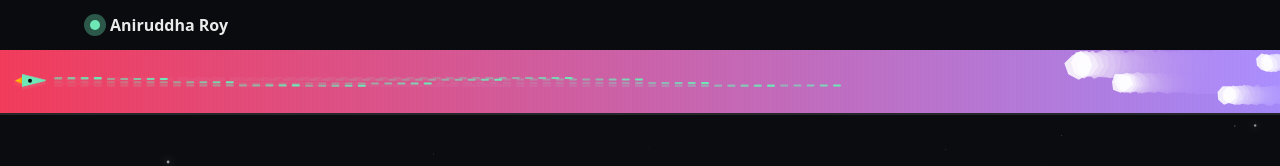
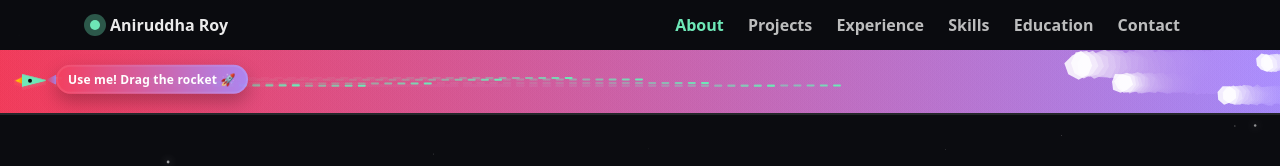
Before and after one commit to ayonftw/ayon.github.io, a plain HTML site: page index.html in a window 1280 px wide. Shown: the top 166 px of the page. Drawn offline with Linux system fonts and the light colour scheme; animation ran at ten frames a second.

Commit message:
Update index.html
Added About, Projects, etc on top

```diff
--- a/index.html
+++ b/index.html
@@ -20,19 +20,49 @@
   /* Header shooter canvas sizing */
   #header-shooter{position:absolute; inset:0; width:100%; height:100%; display:block; pointer-events:auto; cursor:grab}
 </style>
+<style>
+  /* Hint bubble for interactive header game */
+  #shooter-hint{
+    position:absolute; left:56px; top:50%; transform:translateY(-50%);
+    z-index:2; padding:6px 12px; border-radius:999px; white-space:nowrap;
+    font-size:12px; font-weight:700; letter-spacing:.2px; color:#fff;
+    background: linear-gradient(90deg, rgba(244,63,94,.92), rgba(167,139,250,.92));
+    box-shadow:0 8px 18px rgba(0,0,0,.25), 0 0 0 2px rgba(255,255,255,.08) inset;
+    animation: hint-bob 2s ease-in-out infinite;
+    pointer-events:none;
+  }
+  #shooter-hint::after{
+    content:""; position:absolute; left:-10px; top:50%; transform:translateY(-50%);
+    width:10px; height:10px; background:inherit; filter:brightness(.95);
+    clip-path: polygon(0 50%, 100% 0, 100% 100%);
+  }
+  #shooter-hint.hide{ opacity:0; transition: opacity .4s ease; }
+  @keyframes hint-bob{ 0%{transform:translateY(-50%)} 50%{transform:translateY(-56%)} 100%{transform:translateY(-50%)} }
+</style>
+<style>
+  /* Smooth in-page navigation */
+  html{scroll-behavior:smooth}
+  /* Offset anchors so sticky header doesn't cover headings */
+  section{scroll-margin-top:110px}
+</style>
 </head>
 <body>
   <canvas id="starfield" aria-hidden="true"></canvas>
   <header class="sticky-header">
   <div class="container nav">
     <div class="brand"><span class="dot"></span><span id="brand-name">Aniruddha Roy</span></div>
+    <nav aria-label="Primary">
+      <a href="#about">About</a>
+      <a href="#projects">Projects</a>
+      <a href="#experience">Experience</a>
+      <a href="#skills">Skills</a>
+      <a href="#education">Education</a>
+      <a href="#contact">Contact</a>
+    </nav>
   </div>
-  <div class="header-anim" aria-hidden="true">
+  <div class="header-anim" aria-hidden="false">
+    <div id="shooter-hint" role="status" aria-live="polite">Use me! Drag the rocket 🚀</div>
     <canvas id="header-shooter"></canvas>
-  </div>
-    <div class="orb orb1"></div>
-    <div class="orb orb2"></div>
-    <div class="orb orb3"></div>
   </div>
 </header>
 <style>
@@ -466,10 +496,11 @@
 })();
 </script>
 <script>
-// Header space-shooter animation (rocket on left, asteroids to the right) + drag to move
+// Header space-shooter animation (rocket, asteroids) + drag + first-load hint
 (function(){
   const container = document.querySelector('.header-anim');
   const cvs = document.getElementById('header-shooter');
+  const hint = document.getElementById('shooter-hint');
   if(!container || !cvs) return;
   const ctx = cvs.getContext('2d');
   let w=0, h=0, pr=1;
@@ -488,21 +519,40 @@
   window.addEventListener('resize', resize, {passive:true});
 
   const reduce = window.matchMedia('(prefers-reduced-motion: reduce)').matches;
-  if(reduce){ ctx.clearRect(0,0,w,h); return; }
+  if(reduce){ ctx.clearRect(0,0,w,h); if(hint) hint.style.display='none'; return; }
 
   const styles = getComputedStyle(document.documentElement);
   const ACCENT = (styles.getPropertyValue('--accent')||'#6ee7b7').trim();
-
   // reddish-purple gradient colors for the bar
   const BG1 = 'rgba(244,63,94,0.14)';   // rose-500
   const BG2 = 'rgba(167,139,250,0.14)'; // violet-400
 
   // Entities
-  const bullets = []; // {x,y,vx}
-  const rocks = [];   // {x,y,r,vx,rot,vr}
-  const sparks = [];  // {x,y,vx,vy,a}
+  const bullets = [];
+  const rocks = [];
+  const sparks = [];
 
   const rocket = { x: 28, y: h*0.5, bob: 0, fire: 0, dragging:false };
+
+  // First-load hint logic
+  const HINT_KEY = 'headerShooterHintSeen';
+  const seen = localStorage.getItem(HINT_KEY) === '1';
+  if(seen && hint) hint.style.display='none';
+  let hintTimeout = null;
+  function showHint(){
+    if(!hint || seen) return; // show only until first interaction
+    hint.classList.remove('hide');
+    // auto-hide after a bit, but only mark as seen on interaction
+    hintTimeout = setTimeout(()=>{ if(hint){ hint.classList.add('hide'); setTimeout(()=>{hint.style.display='none'}, 450);} }, 8000);
+  }
+  function dismissHint(markSeen){
+    if(!hint) return;
+    if(hintTimeout) { clearTimeout(hintTimeout); hintTimeout=null; }
+    hint.classList.add('hide');
+    setTimeout(()=>{ hint.style.display='none'; }, 450);
+    if(markSeen) localStorage.setItem(HINT_KEY,'1');
+  }
+  showHint();
 
   // Drag to move rocket
   function clamp(v,min,max){ return Math.max(min, Math.min(max, v)); }
@@ -510,17 +560,20 @@
     const r = cvs.getBoundingClientRect();
     const x = e.clientX - r.left; const y = e.clientY - r.top; return {x,y};
   }
+  cvs.style.pointerEvents = 'auto';
+  cvs.style.cursor = 'grab';
   cvs.addEventListener('pointerdown', (e)=>{
     const p = pointerToPos(e);
     rocket.dragging = true; cvs.setPointerCapture(e.pointerId); cvs.style.cursor='grabbing';
     rocket.x = clamp(p.x, 12, w*0.5); rocket.y = clamp(p.y, 10, h-10);
+    dismissHint(true);
     e.preventDefault();
   });
   cvs.addEventListener('pointermove', (e)=>{
     if(!rocket.dragging) return; const p = pointerToPos(e);
     rocket.x = clamp(p.x, 12, w*0.5); rocket.y = clamp(p.y, 10, h-10);
   });
-  function endDrag(e){ if(!rocket.dragging) return; rocket.dragging=false; cvs.releasePointerCapture(e.pointerId); cvs.style.cursor='grab'; }
+  function endDrag(e){ if(!rocket.dragging) return; rocket.dragging=false; try{ cvs.releasePointerCapture(e.pointerId); }catch(_){} cvs.style.cursor='grab'; }
   cvs.addEventListener('pointerup', endDrag);
   cvs.addEventListener('pointercancel', endDrag);
   cvs.addEventListener('pointerleave', endDrag);
@@ -608,11 +661,16 @@
     bg.addColorStop(1, BG2);
     ctx.fillStyle = bg; ctx.fillRect(0,0,w,h);
 
-    // timeline: spawn
+    // update hint position near rocket
+    if(hint && hint.style.display !== 'none'){
+      hint.style.top = Math.max(8, Math.min(h-8, rocket.y)) + 'px';
+    }
+
+    // spawn timeline
     if(now>nextRock){ spawnRock(); nextRock = now + 900 + Math.random()*900; }
     if(now>nextShot){ shoot(); nextShot = now + 450; }
 
-    // update/draw bullets
+    // bullets
     ctx.strokeStyle = ACCENT; ctx.lineWidth = 2; ctx.lineCap='round';
     for(let i=bullets.length-1;i>=0;i--){
       const b = bullets[i];
@@ -621,7 +679,7 @@
       if(b.x> w+10) bullets.splice(i,1);
     }
 
-    // update/draw rocks
+    // rocks
     for(let i=rocks.length-1;i>=0;i--){
       const r = rocks[i];
       r.x += r.vx*dt; r.rot += r.vr*dt;
@@ -660,5 +718,19 @@
   requestAnimationFrame(step);
 })();
 </script>
+<script>
+// Highlight active nav link while scrolling
+(function(){
+  const links = Array.from(document.querySelectorAll('header nav a'));
+  const sections = links.map(a => document.querySelector(a.getAttribute('href'))).filter(Boolean);
+  function setActive(id){
+    links.forEach(a => a.classList.toggle('active', a.getAttribute('href') === '#' + id));
+  }
+  const io = new IntersectionObserver((entries)=>{
+    entries.forEach(e=>{ if(e.isIntersecting){ setActive(e.target.id); } });
+  }, { rootMargin: '-40% 0px -40% 0px', threshold: 0.1 });
+  sections.forEach(s=>io.observe(s));
+})();
+</script>
 </body>
 </html>
```
